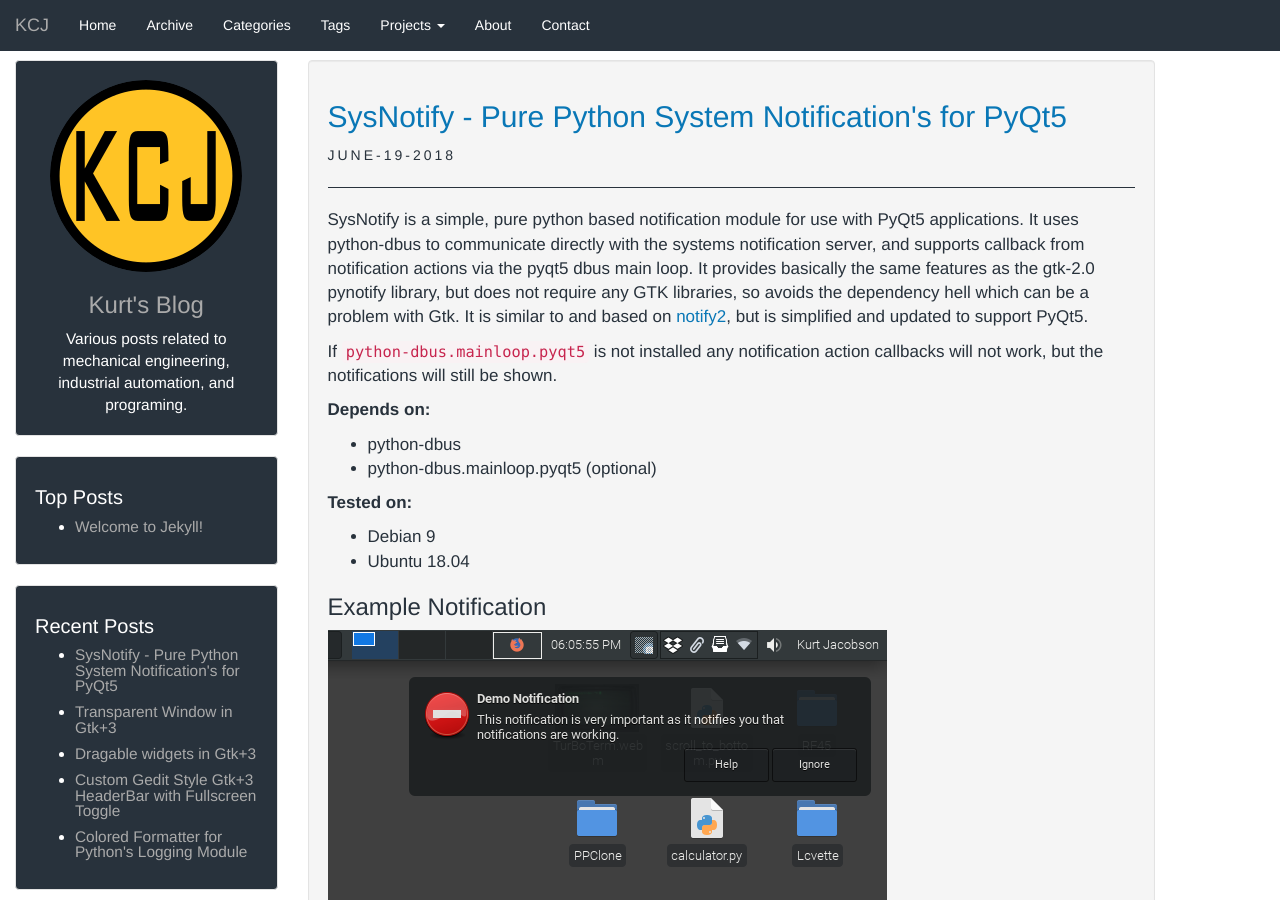
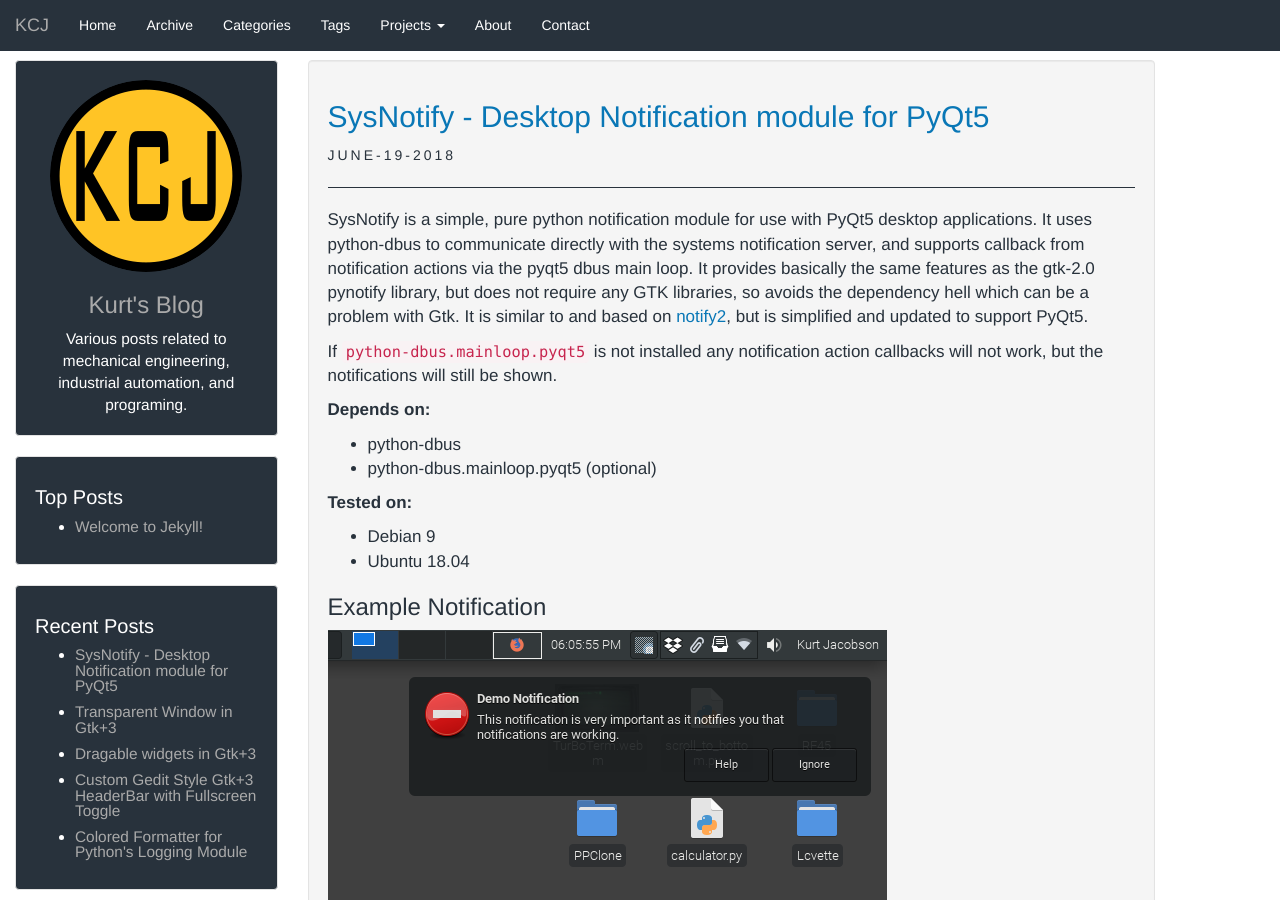
Before and after one commit to KurtJacobson/kcjengr.com, a Jekyll site: the page built from _posts/2018-06-19-pyqt5-sys-notify.md, in a window 1280 px wide and 900 px high. Built offline with Jekyll 4.4.1, drawn with Linux system fonts in a browser that asks for light colours.

Commit message:
update sys notify post

```diff
--- a/_posts/2018-06-19-pyqt5-sys-notify.md
+++ b/_posts/2018-06-19-pyqt5-sys-notify.md
@@ -1,20 +1,20 @@
 ---
 layout: post
-title:  SysNotify - Pure Python System Notification's for PyQt5
+title:  SysNotify - Desktop Notification module for PyQt5
 date:   2018-06-19 12:00:00 +0500
 categories: Programing
 tags: Python PyQt5
-description: A pure Python system notification module for use with PyQt5 based Linux desktop apps.
+description: A pure Python system notification module for use with PyQt5 Linux desktop apps.
 ---
 
-SysNotify is a simple, pure python based notification module for use with PyQt5
+SysNotify is a simple, pure python notification module for use with PyQt5 desktop
 applications. It uses python-dbus to communicate directly with the systems
 notification server, and supports callback from notification actions via the
 pyqt5 dbus main loop. It provides basically the same features as
 the gtk-2.0 pynotify library, but does not require any GTK libraries, so
-avoids the dependency hell which can be a problem with Gtk. It is similar to and based on
-[notify2](https://pypi.org/project/notify2/), but is simplified and updated to
-support PyQt5.
+avoids the dependency hell which can be a problem with Gtk. It is similar to
+and based on [notify2](https://pypi.org/project/notify2/), but is simplified
+and updated to support PyQt5.
 
 If `python-dbus.mainloop.pyqt5` is not installed any notification action
 callbacks will not work, but the notifications will still be shown.
@@ -31,7 +31,7 @@ callbacks will not work, but the notifications will still be shown.
 
 ### Example Notification
 
-![Example Notification]({{%site.baseurl%}}/assets/images/2018-06-19-pyqt5-sys-notify.png)
+![Example Notification]({{site.baseurl}}/assets/images/2018-06-19-pyqt5-sys-notify.png)
 
 
 ### Code
```
